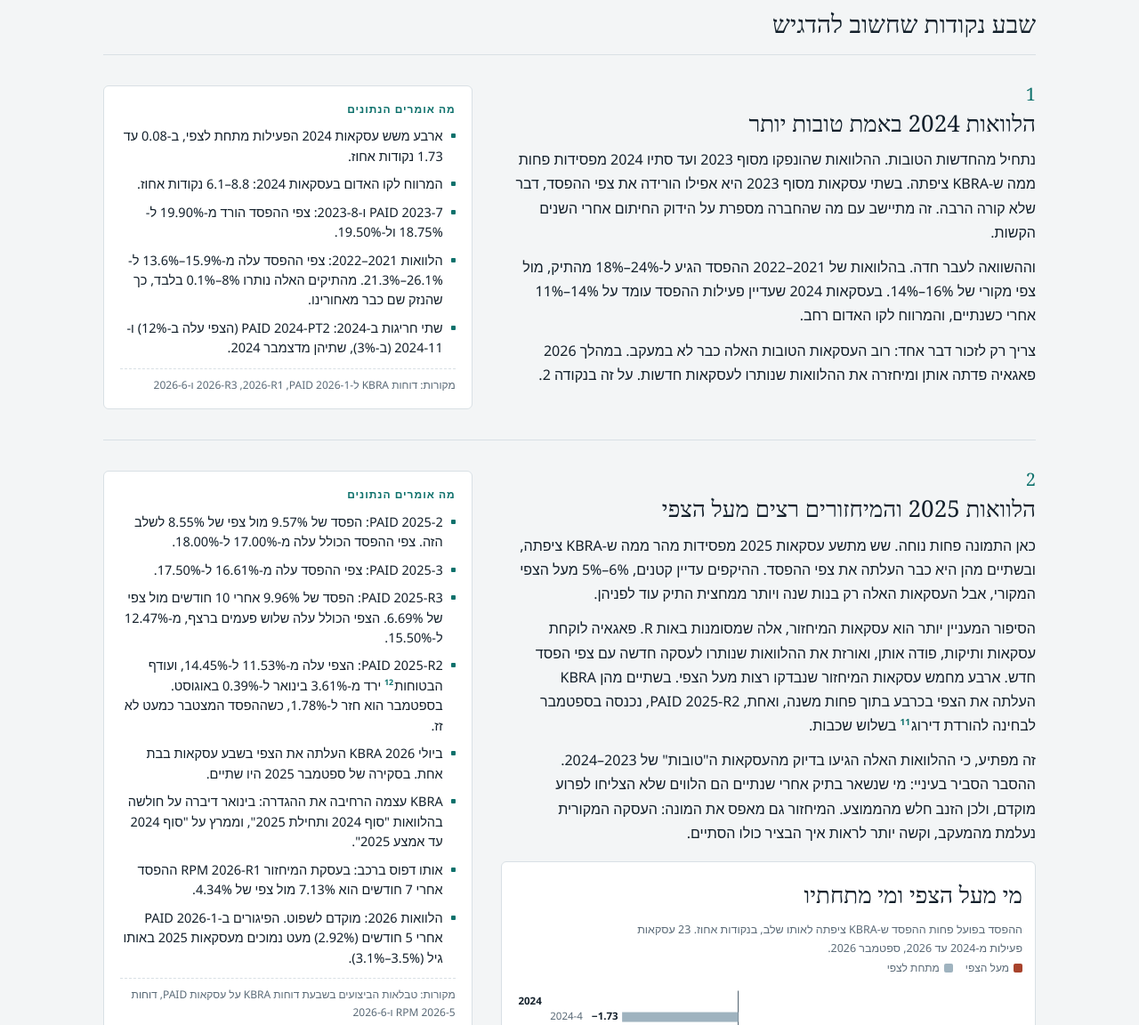
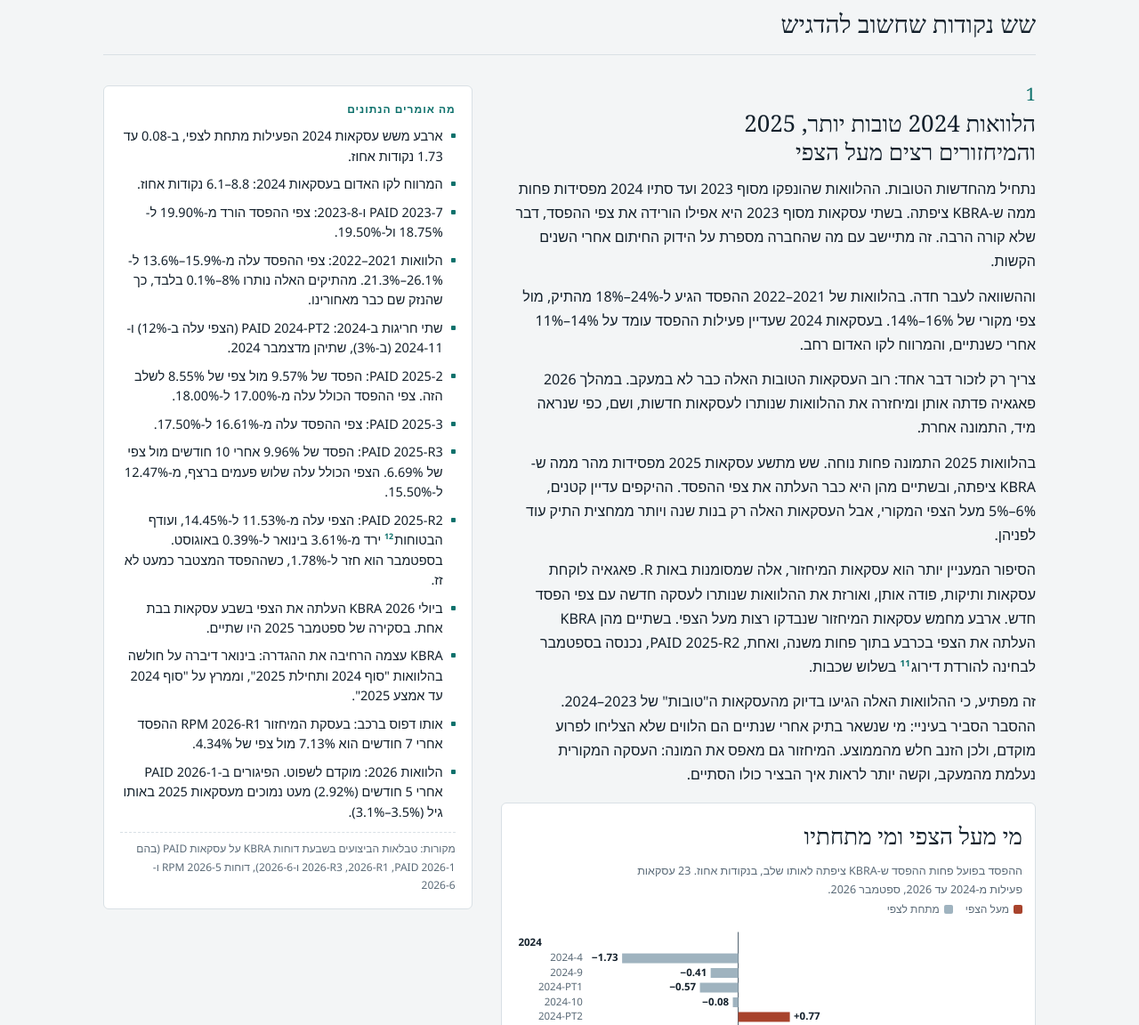
Before and after one commit to ae276/pagaya-q3-2026, a plain HTML site: page kbra/index.html in a window 1280 px wide. Shown: the part 2344-3496 px from the top of the page at 89% size. Drawn offline with Linux system fonts and the light colour scheme; a web font is replaced by a local one.

Commit message:
KBRA review: merge points 1 and 2, renumber to six points
Co-Authored-By: Claude Opus 5.5 <noreply@anthropic.com>
Claude-Session: https://claude.ai/code/session_011jL1fRVmGaLsTKVS8s7XdL

```diff
--- a/kbra/index.html
+++ b/kbra/index.html
@@ -292,36 +292,17 @@ svg .sub{font-size:9.5px}
 </section>
 
 <section>
-  <div class="sec-h"><h2>שבע נקודות שחשוב להדגיש</h2><span><br></span></div>
+  <div class="sec-h"><h2>שש נקודות שחשוב להדגיש</h2><span><br></span></div>
 
   <!-- 1 -->
   <article class="point">
     <div class="op">
       <div class="p-num">1</div>
-      <h3>הלוואות 2024 באמת טובות יותר</h3>
+      <h3>הלוואות 2024 טובות יותר, 2025 והמיחזורים רצים מעל הצפי</h3>
       <p>נתחיל מהחדשות הטובות. ההלוואות שהונפקו מסוף 2023 ועד סתיו 2024 מפסידות פחות ממה ש-KBRA ציפתה. בשתי עסקאות מסוף 2023 היא אפילו הורידה את צפי ההפסד, דבר שלא קורה הרבה. זה מתיישב עם מה שהחברה מספרת על הידוק החיתום אחרי השנים הקשות.</p>
       <p>וההשוואה לעבר חדה. בהלוואות של 2021–2022 ההפסד הגיע ל-<span class="n">18%–24%</span> מהתיק, מול צפי מקורי של <span class="n">14%–16%</span>. בעסקאות 2024 שעדיין פעילות ההפסד עומד על <span class="n">11%–14%</span> אחרי כשנתיים, והמרווח לקו האדום רחב.</p>
-      <p>צריך רק לזכור דבר אחד: רוב העסקאות הטובות האלה כבר לא במעקב. במהלך 2026 פאגאיה פדתה אותן ומיחזרה את ההלוואות שנותרו לעסקאות חדשות. על זה בנקודה 2.</p>
-    </div>
-    <aside class="data">
-      <div class="dh">מה אומרים הנתונים</div>
-      <ul>
-        <li>ארבע משש עסקאות 2024 הפעילות מתחת לצפי, ב-<span class="n">0.08</span> עד <span class="n">1.73</span> נקודות אחוז.</li>
-        <li>המרווח לקו האדום בעסקאות 2024: <span class="n">6.1–8.8</span> נקודות אחוז.</li>
-        <li><span class="n">PAID 2023-7</span> ו-<span class="n">2023-8</span>: צפי ההפסד הורד מ-<span class="n">19.90%</span> ל-<span class="n">18.75%</span> ול-<span class="n">19.50%</span>.</li>
-        <li>הלוואות 2021–2022: צפי ההפסד עלה מ-<span class="n">13.6%–15.9%</span> ל-<span class="n">21.3%–26.1%</span>. מהתיקים האלה נותרו <span class="n">0.1%–8%</span> בלבד, כך שהנזק שם כבר מאחורינו.</li>
-        <li>שתי חריגות ב-2024: <span class="n">PAID 2024-PT2</span> (הצפי עלה ב-<span class="n">12%</span>) ו-<span class="n">2024-11</span> (ב-<span class="n">3%</span>), שתיהן מדצמבר 2024.</li>
-      </ul>
-      <div class="src">מקורות: דוחות KBRA ל-<span class="n">PAID 2026-1</span>, <span class="n">2026-R1</span>, <span class="n">2026-R3</span> ו-<span class="n">2026-6</span></div>
-    </aside>
-  </article>
-
-  <!-- 2 -->
-  <article class="point">
-    <div class="op">
-      <div class="p-num">2</div>
-      <h3>הלוואות 2025 והמיחזורים רצים מעל הצפי</h3>
-      <p>כאן התמונה פחות נוחה. שש מתשע עסקאות 2025 מפסידות מהר ממה ש-KBRA ציפתה, ובשתיים מהן היא כבר העלתה את צפי ההפסד. ההיקפים עדיין קטנים, <span class="n">5%–6%</span> מעל הצפי המקורי, אבל העסקאות האלה רק בנות שנה ויותר ממחצית התיק עוד לפניהן.</p>
+      <p>צריך רק לזכור דבר אחד: רוב העסקאות הטובות האלה כבר לא במעקב. במהלך 2026 פאגאיה פדתה אותן ומיחזרה את ההלוואות שנותרו לעסקאות חדשות, ושם, כפי שנראה מיד, התמונה אחרת.</p>
+      <p>בהלוואות 2025 התמונה פחות נוחה. שש מתשע עסקאות 2025 מפסידות מהר ממה ש-KBRA ציפתה, ובשתיים מהן היא כבר העלתה את צפי ההפסד. ההיקפים עדיין קטנים, <span class="n">5%–6%</span> מעל הצפי המקורי, אבל העסקאות האלה רק בנות שנה ויותר ממחצית התיק עוד לפניהן.</p>
       <p>הסיפור המעניין יותר הוא עסקאות המיחזור, אלה שמסומנות באות R. פאגאיה לוקחת עסקאות ותיקות, פודה אותן, ואורזת את ההלוואות שנותרו לעסקה חדשה עם צפי הפסד חדש. ארבע מחמש עסקאות המיחזור שנבדקו רצות מעל הצפי. בשתיים מהן KBRA העלתה את הצפי בכרבע בתוך פחות משנה, ואחת, <span class="n">PAID 2025-R2</span>, נכנסה בספטמבר לבחינה להורדת דירוג<sup class="fn"><a href="#g-11" aria-label="הערה 11">11</a></sup> בשלוש שכבות.</p>
       <p>זה מפתיע, כי ההלוואות האלה הגיעו בדיוק מהעסקאות ה"טובות" של 2023–2024. ההסבר הסביר בעיניי: מי שנשאר בתיק אחרי שנתיים הם הלווים שלא הצליחו לפרוע מוקדם, ולכן הזנב חלש מהממוצע. המיחזור גם מאפס את המונה: העסקה המקורית נעלמת מהמעקב, וקשה יותר לראות איך הבציר כולו הסתיים.</p>
       <div class="chart" style="margin-top:18px">
@@ -335,6 +316,11 @@ svg .sub{font-size:9.5px}
     <aside class="data">
       <div class="dh">מה אומרים הנתונים</div>
       <ul>
+        <li>ארבע משש עסקאות 2024 הפעילות מתחת לצפי, ב-<span class="n">0.08</span> עד <span class="n">1.73</span> נקודות אחוז.</li>
+        <li>המרווח לקו האדום בעסקאות 2024: <span class="n">6.1–8.8</span> נקודות אחוז.</li>
+        <li><span class="n">PAID 2023-7</span> ו-<span class="n">2023-8</span>: צפי ההפסד הורד מ-<span class="n">19.90%</span> ל-<span class="n">18.75%</span> ול-<span class="n">19.50%</span>.</li>
+        <li>הלוואות 2021–2022: צפי ההפסד עלה מ-<span class="n">13.6%–15.9%</span> ל-<span class="n">21.3%–26.1%</span>. מהתיקים האלה נותרו <span class="n">0.1%–8%</span> בלבד, כך שהנזק שם כבר מאחורינו.</li>
+        <li>שתי חריגות ב-2024: <span class="n">PAID 2024-PT2</span> (הצפי עלה ב-<span class="n">12%</span>) ו-<span class="n">2024-11</span> (ב-<span class="n">3%</span>), שתיהן מדצמבר 2024.</li>
         <li><span class="n">PAID 2025-2</span>: הפסד של <span class="n">9.57%</span> מול צפי של <span class="n">8.55%</span> לשלב הזה. צפי ההפסד הכולל עלה מ-<span class="n">17.00%</span> ל-<span class="n">18.00%</span>.</li>
         <li><span class="n">PAID 2025-3</span>: צפי ההפסד עלה מ-<span class="n">16.61%</span> ל-<span class="n">17.50%</span>.</li>
         <li><span class="n">PAID 2025-R3</span>: הפסד של <span class="n">9.96%</span> אחרי 10 חודשים מול צפי של <span class="n">6.69%</span>. הצפי הכולל עלה שלוש פעמים ברצף, מ-<span class="n">12.47%</span> ל-<span class="n">15.50%</span>.</li>
@@ -344,14 +330,14 @@ svg .sub{font-size:9.5px}
         <li>אותו דפוס ברכב: בעסקת המיחזור <span class="n">RPM 2026-R1</span> ההפסד אחרי 7 חודשים הוא <span class="n">7.13%</span> מול צפי של <span class="n">4.34%</span>.</li>
         <li>הלוואות 2026: מוקדם לשפוט. הפיגורים ב-<span class="n">PAID 2026-1</span> אחרי 5 חודשים (<span class="n">2.92%</span>) מעט נמוכים מעסקאות 2025 באותו גיל (<span class="n">3.1%–3.5%</span>).</li>
       </ul>
-      <div class="src">מקורות: טבלאות הביצועים בשבעת דוחות KBRA על עסקאות PAID, דוחות <span class="n">RPM 2026-5</span> ו-<span class="n">2026-6</span></div>
+      <div class="src">מקורות: טבלאות הביצועים בשבעת דוחות KBRA על עסקאות PAID (בהם <span class="n">PAID 2026-1</span>, <span class="n">2026-R1</span>, <span class="n">2026-R3</span> ו-<span class="n">2026-6</span>), דוחות <span class="n">RPM 2026-5</span> ו-<span class="n">2026-6</span></div>
     </aside>
   </article>
 
-  <!-- 3 -->
+  <!-- 2 -->
   <article class="point">
     <div class="op">
-      <div class="p-num">3</div>
+      <div class="p-num">2</div>
       <h3>ההפסד המדווח נעצר ממש מתחת לקו האדום</h3>
       <p>זו הנקודה שהכי שווה להכיר. לפאגאיה יש זכות לקנות בחזרה<sup class="fn"><a href="#g-13" aria-label="הערה 13">13</a></sup> מכל עסקה הלוואות בפיגור, במחיר מלא, עד <span class="n">4%</span> מהתיק. הלוואה שנקנתה בחזרה לא נספרת בהפסד של העסקה. כלומר, ההפסד שמדווח למשקיעי האג"ח יכול להיות נמוך מההפסד הכלכלי האמיתי.</p>
       <p>ומה רואים בנתונים? חמש עסקאות רצופות מ-2025 עברו את הקו האדום של החודש השמיני, <span class="n">3.07%</span>, עם הפסד מדווח של <span class="n">2.79%–3.03%</span>. בעסקה אחרת ההפסד היה <span class="n">4.26%</span> מול קו של <span class="n">4.31%</span>, ובעסקת מיחזור אחת הוא היה שווה בדיוק לקו. אף עסקה מ-2025–2026 לא חצתה את הקו באף אחד מהדוחות.</p>
@@ -376,10 +362,10 @@ svg .sub{font-size:9.5px}
     </aside>
   </article>
 
-  <!-- 4 -->
+  <!-- 3 -->
   <article class="point">
     <div class="op">
-      <div class="p-num">4</div>
+      <div class="p-num">3</div>
       <h3>המימון מתייקר והמרווח נשחק</h3>
       <p>בינואר משקיעי האג"ח הסתפקו בריבית משוקללת של <span class="n">6.15%</span> על עסקה חדשה. בספטמבר הם כבר דרשו <span class="n">7.54%</span>. זו עלייה של <span class="n">1.39</span> נקודות אחוז בשמונה חודשים, והיא מתיישבת עם מה שראינו בדוחות הרבעון על עלות המימון ועל הלחץ ב-FRLPC.</p>
       <p>פאגאיה הגיבה בהעלאת הריבית המזערית על ההלוואות שנכנסות לעסקה, עד מעל <span class="n">20%</span>. אבל צריך לשים לב איך זה הושג: מגבלת הריכוזיות על קבוצת הלווים המסוכנת יותר הורחבה מ-<span class="n">15.3%</span> ל-<span class="n">21.1%</span> מהתיק מאז מרץ. ריבית גבוהה יותר באה עם לווים מסוכנים יותר, ו-KBRA העלתה בהתאם את צפי ההפסד.</p>
@@ -399,10 +385,10 @@ svg .sub{font-size:9.5px}
     </aside>
   </article>
 
-  <!-- 5 -->
+  <!-- 4 -->
   <article class="point">
     <div class="op">
-      <div class="p-num">5</div>
+      <div class="p-num">4</div>
       <h3>כרית הביטחון בתחתית דקה</h3>
       <p>לכל שכבה KBRA מחשבת כמה הפסד התיק יכול לספוג לפני שהשכבה נפגעת. בעסקאות החדשות, השכבה המדורגת הנמוכה ביותר נפגעת כשההפסד מגיע לכ-<span class="n">20%</span> מהתיק, מול צפי של כ-<span class="n">16.8%</span>. הפער הוא <span class="n">3.35</span> נקודות אחוז בלבד. במילים פשוטות: מספיק שהצפי יפספס ב-<span class="n">20%</span>.</p>
       <p>האם פספוס כזה סביר? בעסקאות המיחזור הוא כבר קרה: הצפי עודכן ב-<span class="n">24%</span> וב-<span class="n">25%</span>. בהלוואות של 2021–2022 הפספוס היה <span class="n">39%–71%</span>, רמה שהייתה פוגעת גם בשכבות שמעל. בעסקאות 2025 הרגילות העדכונים עד כה קטנים, <span class="n">5%–6%</span>, אבל הם רק בתחילת הדרך.</p>
@@ -427,10 +413,10 @@ svg .sub{font-size:9.5px}
     </aside>
   </article>
 
-  <!-- 6 -->
+  <!-- 5 -->
   <article class="point">
     <div class="op">
-      <div class="p-num">6</div>
+      <div class="p-num">5</div>
       <h3>מה זה אומר על המחיקות במאזן</h3>
       <p>בסקירת הרבעון השלישי כתבתי שפאגאיה מחקה <span class="n">77</span> מיליון דולר משווי האחזקות ברבעון, מתוכם כ-<span class="n">43</span> מיליון דרך דוח רווח והפסד. דוחות KBRA עוזרים להבין מאיפה זה מגיע ולאן זה הולך.</p>
       <p>ההלוואות הוותיקות של 2021–2022 כמעט נפרעו, ולכן הן כבר לא מקור משמעותי למחיקות חדשות. המחיקות של היום מגיעות בעיקר מ-2024 ומ-2023, כפי שהחברה עצמה מדווחת, וזה מתיישב עם העסקאות שמוחזרו ועם החריגות של סוף 2024. מה שמטריד אותי יותר הוא ההמשך: לפי KBRA, החולשה כבר נמצאת בהלוואות 2025 ובמיחזורים, ואלה התיקים שעוד לא הגיעו לשלב שבו המחיקות נרשמות במלואן.</p>
@@ -451,13 +437,13 @@ svg .sub{font-size:9.5px}
     </aside>
   </article>
 
-  <!-- 7 -->
+  <!-- 6 -->
   <article class="point">
     <div class="op">
-      <div class="p-num">7</div>
+      <div class="p-num">6</div>
       <h3>האותיות הקטנות</h3>
       <p>מעבר למספרים, יש בדוחות כמה סעיפים שחוזרים מדוח לדוח ושמשקיע צריך להכיר. אף אחד מהם לא דרמטי לבדו, אבל יחד הם מראים איפה נמצאות נקודות התורפה של המודל.</p>
-      <p>הראשון הוא התלות בשוק ההון. המודל של פאגאיה עובד כל עוד יש מי שקונה את האג"ח ואת ההלוואות. החברה מגוונת מקורות, עם הסכמי רכישה מראש של עד <span class="n">6</span> מיליארד דולר ויותר מ-<span class="n">2</span> מיליארד דולר הון מחויב חדש ברבעון השלישי. זה חיובי, אבל המחיר של הכסף הזה עולה, כפי שראינו בנקודה 4.</p>
+      <p>הראשון הוא התלות בשוק ההון. המודל של פאגאיה עובד כל עוד יש מי שקונה את האג"ח ואת ההלוואות. החברה מגוונת מקורות, עם הסכמי רכישה מראש של עד <span class="n">6</span> מיליארד דולר ויותר מ-<span class="n">2</span> מיליארד דולר הון מחויב חדש ברבעון השלישי. זה חיובי, אבל המחיר של הכסף הזה עולה, כפי שראינו בנקודה 3.</p>
       <p>השני הוא השותפים. ההלוואות שמגיעות מ-Happen Bank (לשעבר LendingClub) נרכשות בתנאים ש-KBRA מגדירה "פחות טובים באופן מהותי", עם הגנות חלשות יותר לקונה, ואין מגבלה על חלקן בעסקה. ולהלוואות של U.S. Bank אין נותן שירות חלופי למקרה של תקלה.</p>
       <div class="flag"><b>שווה לשים לב:</b> בתוך ארבעה חודשים התחלפו סמנכ"ל התפעול, סמנכ"ל המסחר וסמנכ"ל הכספים. KBRA מציינת גם שכ-<span class="n">54%</span> מהעובדים יושבים בתל אביב, כולל המחקר, ההנדסה והחשבונאות.</div>
     </div>
```
